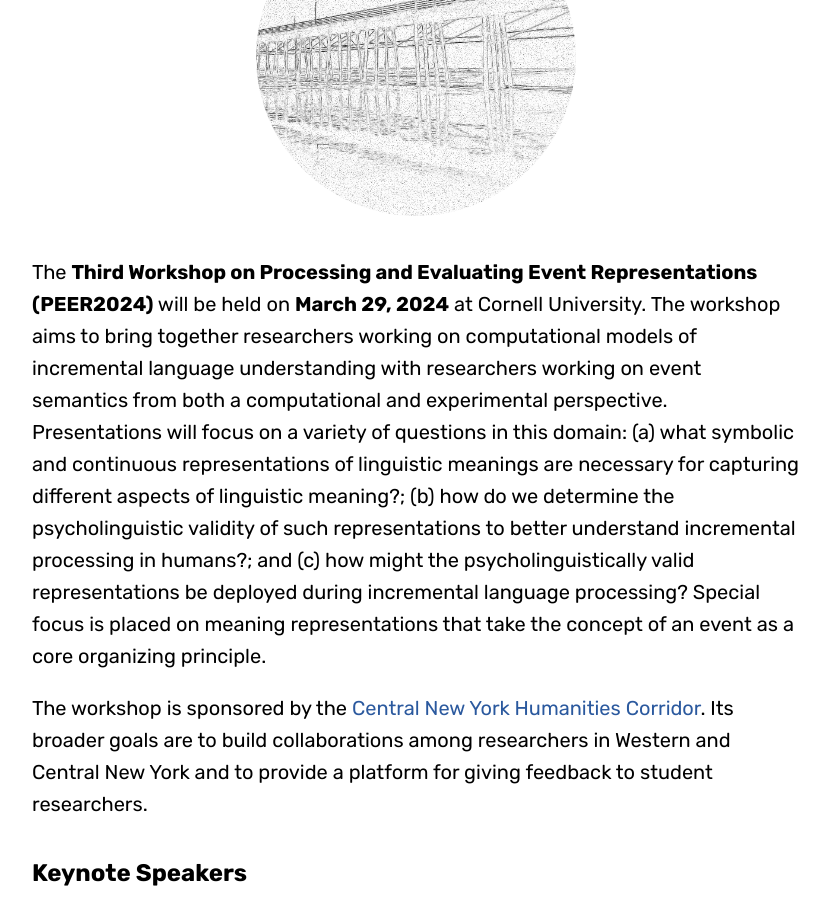
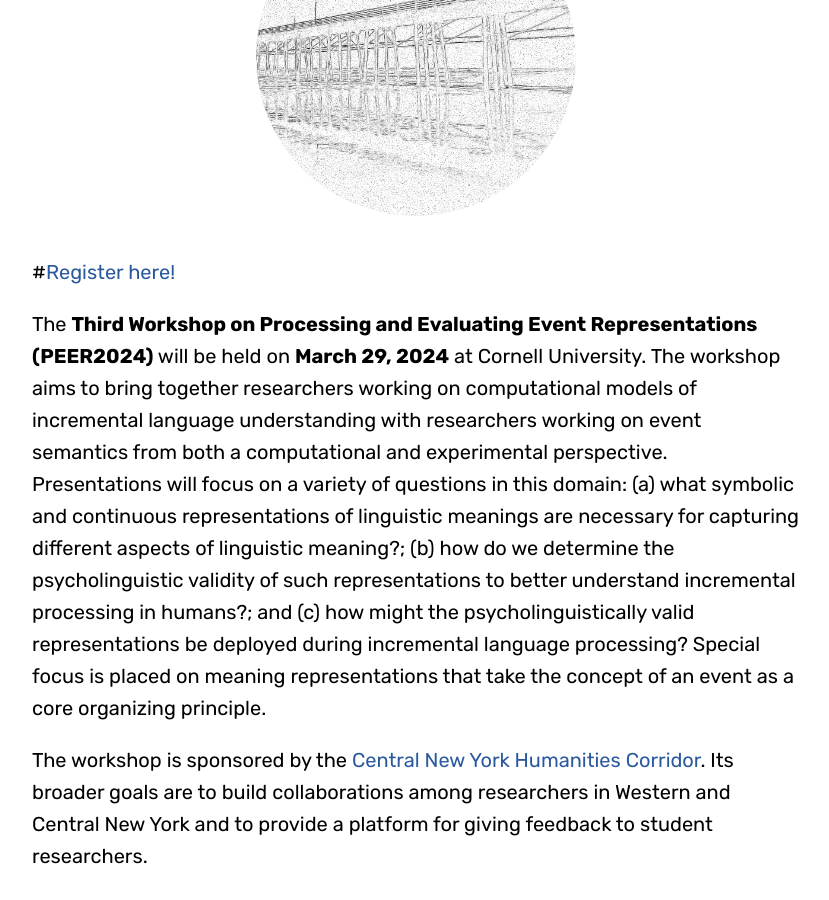
Before and after one commit to peer-workshop/peer-workshop.github.io, a Jekyll site: the page built from index.md, in a window 1280 px wide and 900 px high, scrolled down 369 px. Shown: the whole window, without its empty margins (224-1053 px from the left). Built offline with Jekyll 4.4.1, drawn with Linux system fonts in a browser that asks for light colours; some web fonts are replaced.

Commit message:
better reg link

```diff
--- a/index.md
+++ b/index.md
@@ -13,6 +13,8 @@
     src="{{ site.author.photo | relative_url }}"
     srcset="{{ site.author.photo2x | relative_url }} 2x"
 />
+
+#[Register here!](https://forms.gle/582nV71mjB6cc9u17)
 
 The **Third Workshop on Processing and Evaluating Event Representations (PEER2024)** will be held on **March 29, 2024** at Cornell University. The workshop aims to bring together researchers working on computational models of incremental language understanding with researchers working on event semantics from both a computational and experimental perspective. Presentations will focus on a variety of questions in this domain: (a) what symbolic and continuous representations of linguistic meanings are necessary for capturing different aspects of linguistic meaning?; (b)  how do we determine the psycholinguistic validity of such representations to better understand incremental processing in humans?; and (c) how might the psycholinguistically valid representations be deployed during incremental language processing? Special focus is placed on meaning representations that take the concept of an event as a core organizing principle.
 
```
